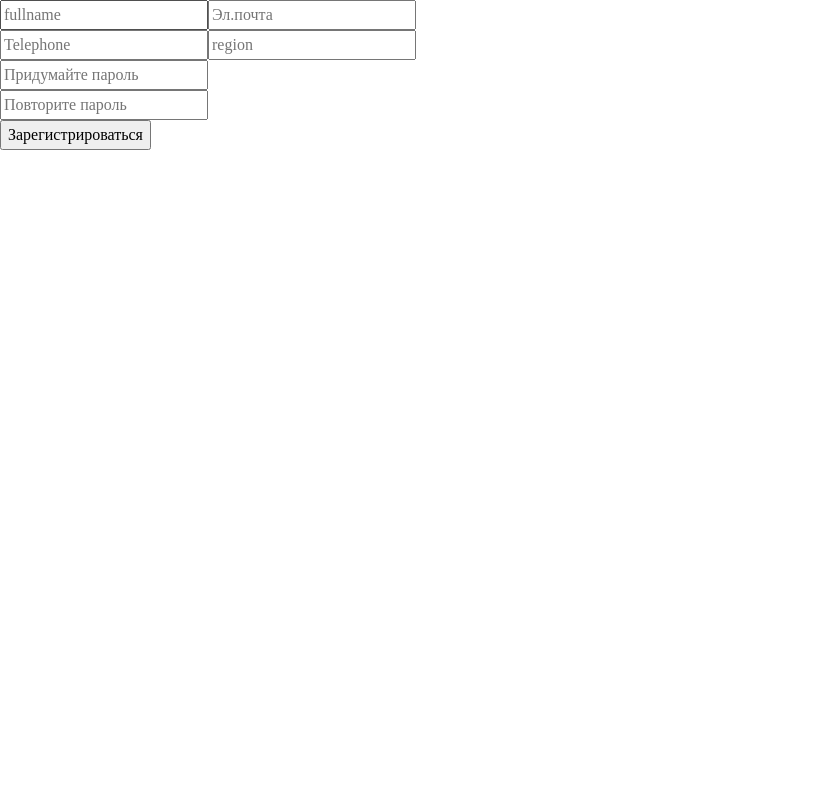
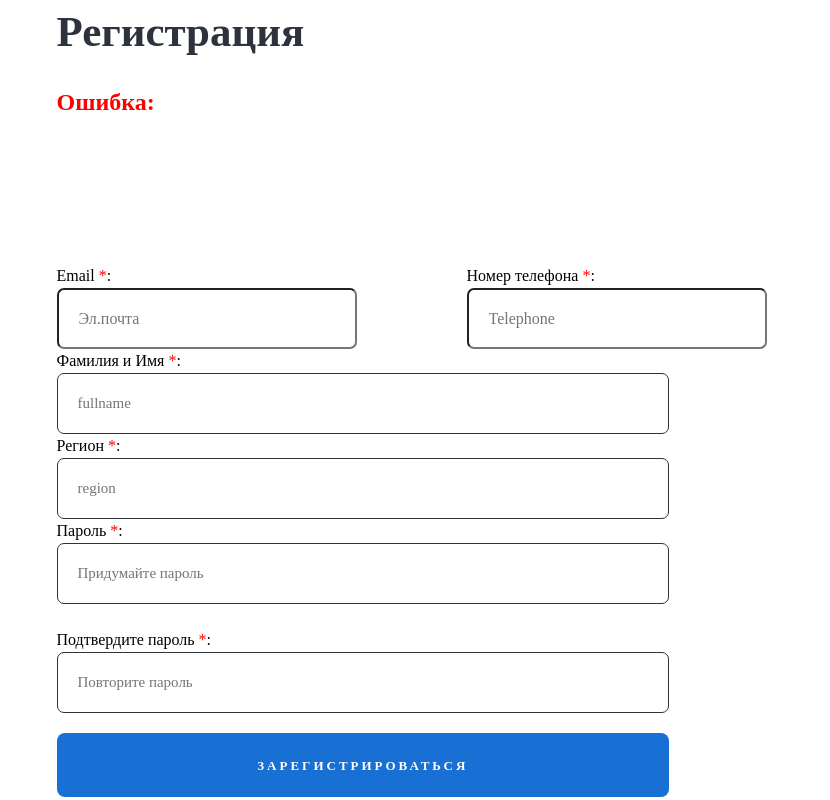
Before and after one commit to edilmazhitov/ElectronicsStore, a React (Vite) app: page /register in a window 1280 px wide. Shown: the whole page, without its empty margins (0-830 px from the left). Built offline with nearby package versions, Linux system fonts and the light colour scheme.

Commit message:
finish register pages styles

```diff
--- a/db.json
+++ b/db.json
@@ -16,7 +16,9 @@
       "price": 12750,
       "count": 100,
       "image": "https://fv5-7.files.fm/thumb_show.php?i=c9fx9zj43n&view&v=1&PHPSESSID=6716a20520b28e4eca0d0d8b5a87d5c68b99e0a0",
-      "images": ["https://fv5-7.files.fm/thumb_show.php?i=c9fx9zj43n&view&v=1&PHPSESSID=6716a20520b28e4eca0d0d8b5a87d5c68b99e0a0"],
+      "images": [
+        "https://fv5-7.files.fm/thumb_show.php?i=c9fx9zj43n&view&v=1&PHPSESSID=6716a20520b28e4eca0d0d8b5a87d5c68b99e0a0"
+      ],
       "description": "description 1",
       "id": 1
     },
--- a/src/components/Footer/Footer.module.scss
+++ b/src/components/Footer/Footer.module.scss
@@ -164,7 +164,7 @@
     display: flex;
 
     &__title {
-      color: #979DA3;
+      color: #979da3;
       font-size: rem(14);
 
       @include mobile-l {
--- a/src/components/UserMenu/UserMenu.module.scss
+++ b/src/components/UserMenu/UserMenu.module.scss
@@ -22,14 +22,11 @@
     text-align: center;
     flex-direction: column;
 
-
     color: var(--color-gray-2);
 
-
-            @include hover {
+    @include hover {
       color: var(--color-blue);
     }
-
   }
 
   &__icon {
--- a/src/pages/Home/Home.module.scss
+++ b/src/pages/Home/Home.module.scss
@@ -120,9 +120,8 @@
 }
 
 .products {
-
   &__title {
-        margin-top: fluid(50, 30);
+    margin-top: fluid(50, 30);
     color: var(--color-dark-2);
     font-weight: 700;
     font-size: rem(33);
--- a/src/pages/Home/Home.tsx
+++ b/src/pages/Home/Home.tsx
@@ -104,7 +104,7 @@ const Home = () => {
       </section>
       <section className={styles.products}>
         <Container>
-          <h2 className={styles.products__title} >Товары</h2>
+          <h2 className={styles.products__title}>Товары</h2>
           <Products />
         </Container>
       </section>
--- a/src/pages/Register/Register.module.scss
+++ b/src/pages/Register/Register.module.scss
@@ -0,0 +1,92 @@
+@use '@abstracts' as *;
+
+.register {
+  margin: 0 auto;
+  &__title {
+    @include fluid-text(48, 30);
+    color: var(--color-gray-3);
+    margin-bottom: rem(20);
+  }
+
+  &__block {
+  }
+
+  &__form {
+    &-top {
+      justify-content: space-between;
+      align-items: center;
+      display: flex;
+      width: rem(710);
+
+      @include laptop {
+        display: block;
+      }
+    }
+    &-label {
+      margin-top: rem(20);
+
+      span {
+        color: red;
+      }
+    }
+    &-input {
+      height: rem(61);
+      border: rem(1) solid var(--color-dark-2);
+      border-radius: rem(7);
+      width: fluid(735, 300);
+      padding: 0 rem(20);
+      font-size: rem(15);
+
+      &-top {
+        width: rem(320);
+        height: rem(61);
+        padding: 0 rem(20);
+
+        border-radius: rem(7);
+
+        @include laptop {
+          width: rem(438);
+        }
+
+        @include tablet {
+          width: rem(350);
+        }
+
+        @include mobile-l {
+          width: rem(320);
+        }
+
+        @include mobile-s-above {
+          width: rem(300);
+        }
+
+        @include mobile-s {
+          width: rem(300);
+        }
+      }
+    }
+
+    &-button {
+      width: fluid(735, 300);
+      height: rem(64);
+      border-radius: rem(8);
+      border: none;
+      background-color: var(--color-blue);
+      color: var(--color-light);
+      font-size: rem(13);
+      font-weight: 700;
+      text-transform: uppercase;
+      letter-spacing: rem(3);
+      margin-top: rem(20);
+
+      @include hover {
+        background-color: var(--color-dark-blue);
+        color: var(--color-dark-1);
+      }
+    }
+  }
+}
+
+.error {
+  color: red;
+}
--- a/src/pages/Register/Register.tsx
+++ b/src/pages/Register/Register.tsx
@@ -3,10 +3,17 @@ import { useState } from 'react'
 import type { IUser } from '@/types/userTypes.ts'
 import { useAppDispatch } from '@/hooks/reduxHooks.ts'
 import { registerUser } from '@/store/reducers/user.ts'
+import styles from './Register.module.scss'
+import Container from '@mui/material/Container'
 
 const Register = () => {
   const [userId, setUserId] = useState<number>(1)
-  const { register, handleSubmit, getValues } = useForm<IUser>({
+  const {
+    register,
+    handleSubmit,
+    getValues,
+    formState: { errors },
+  } = useForm<IUser>({
     mode: 'onBlur',
   })
 
@@ -30,11 +37,86 @@ const Register = () => {
   }
 
   return (
-    <>
-      <form action="" onSubmit={handleSubmit(registerSubmit)}>
-        <div>
-          <label htmlFor="fullname"></label>
+    <div className={styles.register}>
+      <Container>
+        <h1 className={styles.register__title}>Регистрация</h1>
+
+        <h2 className={styles.error}>
+          Ошибка: <br />
+          {errors.email?.message} <br />
+          {errors.password?.message} <br />
+          {errors.confirmPassword?.message}
+          <br />
+          {errors.phoneNumber?.message}
+          <br />
+          {errors.region?.message}
+        </h2>
+        <div className={styles.register__block}>
+          <form
+            action=""
+            className={styles.register__form}
+            onSubmit={handleSubmit(registerSubmit)}
+          >
+            <div className={styles['register__form-top']}>
+              <div className={styles['register__form-left']}>
+                <label
+                  htmlFor="email"
+                  className={styles['register__form-label']}
+                >
+                  Email <span>*</span>:
+                </label>{' '}
+                <br />
                 <input
+                  className={styles['register__form-input-top']}
+                  id="email"
+                  {...register('email', {
+                    required: {
+                      message: 'Эл. почта обязательна',
+                      value: true,
+                    },
+                    minLength: {
+                      message: 'Минимум 10 символов в эл. почте',
+                      value: 10,
+                    },
+                    pattern: {
+                      message: 'Неправильный формат email',
+                      value: /^[^ ]+@[^ ]+\.[a-z]{2,5}$/,
+                    },
+                  })}
+                  placeholder="Эл.почта"
+                  type="email"
+                  autoComplete="email"
+                />
+              </div>
+
+              <div className={styles['register__form-right']}>
+                <label htmlFor="tel" className={styles['register__form-label']}>
+                  Номер телефона <span>*</span>:
+                </label>{' '}
+                <br />
+                <input
+                  className={styles['register__form-input-top']}
+                  {...register('phoneNumber', {
+                    required: {
+                      message: 'Номер телефона обязательна',
+                      value: true,
+                    },
+                  })}
+                  placeholder="Telephone"
+                  type="tel"
+                  id="tel"
+                />
+              </div>
+            </div>
+            <label
+              htmlFor="fullname"
+              className={styles['register__form-label']}
+            >
+              Фамилия и Имя <span>*</span>:
+            </label>{' '}
+            <br />
+            <input
+              className={styles['register__form-input']}
               id="fullname"
               {...register('fullName', {
                 required: {
@@ -54,46 +136,16 @@ const Register = () => {
               placeholder="fullname"
               type="text"
             />
-
-          <label htmlFor="email"></label>
+            <br />
+            <label htmlFor="region" className={styles['register__form-label']}>
+              Регион <span>*</span>:
+            </label>{' '}
+            <br />
             <input
-            id="email"
-            {...register('email', {
-              required: {
-                message: 'Эл. почта обязательна',
-                value: true,
-              },
-              minLength: {
-                message: 'Минимум 10 символов',
-                value: 10,
-              },
-              pattern: {
-                message: 'Неправильный формат email',
-                value: /^[^ ]+@[^ ]+\.[a-z]{2,5}$/,
-              },
-            })}
-            placeholder="Эл.почта"
-            type="email"
-            autoComplete="email"
-          />
-        </div>
-        <label htmlFor="tel"></label>
-        <input
-          {...register('phoneNumber', {
-            required: {
-              message: 'Эл. почта обязательна',
-              value: true,
-            },
-          })}
-          placeholder="Telephone"
-          type="number"
-          id="tel"
-        />
-        <label htmlFor="region"></label>
-        <input
+              className={styles['register__form-input']}
               {...register('region', {
                 required: {
-              message: 'Эл. почта обязательна',
+                  message: 'Регион указать обязательна',
                   value: true,
                 },
               })}
@@ -101,8 +153,14 @@ const Register = () => {
               type="text"
               id="region"
             />
-        <div className="register__block">
+            <br />
+            <div className={styles.register__block}>
+              <label htmlFor="email" className={styles['register__form-label']}>
+                Пароль <span>*</span>:
+              </label>{' '}
+              <br />
               <input
+                className={styles['register__form-input']}
                 {...register('password', {
                   required: {
                     message: 'Пароль обязателен',
@@ -115,14 +173,23 @@ const Register = () => {
                       'Пароль должен содержать минимум 8 символов, заглавную букву, число!',
                   },
                 })}
+                id="email"
                 placeholder="Придумайте пароль"
                 type={'password'}
                 autoComplete="new-password"
               />
             </div>
-
-        <div className="register__block">
+            <br />
+            <div className={styles.register__block}>
+              <label
+                htmlFor="confirmPassword"
+                className={styles['register__form-label']}
+              >
+                Подтвердите пароль <span>*</span>:
+              </label>{' '}
+              <br />
               <input
+                className={styles['register__form-input']}
                 {...register('confirmPassword', {
                   required: {
                     message: 'Подтвердите пароль',
@@ -134,12 +201,16 @@ const Register = () => {
                 placeholder="Повторите пароль"
                 type="password"
                 autoComplete="new-password"
+                id="confirmPassword"
               />
             </div>
-
-        <button type="submit">Зарегистрироваться</button>
+            <button type="submit" className={styles['register__form-button']}>
+              Зарегистрироваться
+            </button>
           </form>
-    </>
+        </div>
+      </Container>
+    </div>
   )
 }
 
--- a/src/styles/globals.scss
+++ b/src/styles/globals.scss
@@ -9,14 +9,14 @@
   --color-gray-2: #6b7076;
   --color-gray-3: #2c333d;
   --color-gray-4: #3b3c3f;
-  --color-ligth-gray: #A8ADB2;
+  --color-ligth-gray: #a8adb2 --color-ligth-gray-2: #adb1b7;
 
   --color-dark-1: #000000;
   --color-dark-2: #2c333d;
 
   --color-dark-blue: #2a5e8d;
   --color-dark-blue-2: #011120;
-  --color-dark-blue-3: #003B73;
+  --color-dark-blue-3: #003b73;
   --color-blue: #186fd4;
   --color-ligth-blue: #117fe3;
 
```
Also changed, not shown: src/components/Products/Products.module.scss (+15 -18 lines), src/components/Products/Products.tsx (+31 -19 lines). Lines whose indentation alone changed are shown as unchanged.
